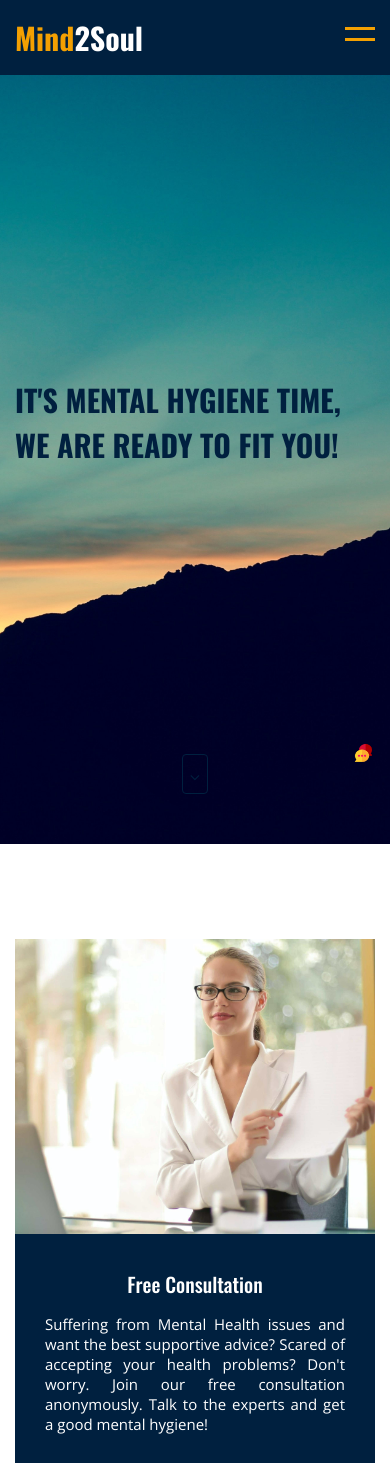
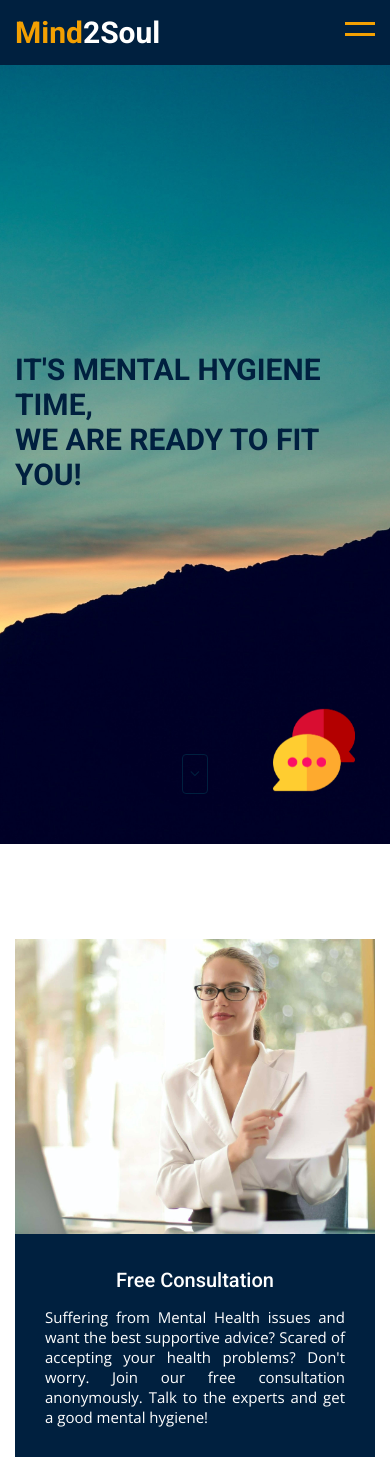
Before and after one commit to ishikabansal04/Mind2Soul-Microsoft-Student-Hackathon, a Node server app: page / in a window 390 px wide. Shown: the top 1463 px of the page. Run offline with Node 20, Linux system fonts and the light colour scheme; some libraries are stand-ins or nearby versions.

Commit message:
Fixing css in mobile view

```diff
--- a/public/css/style.css
+++ b/public/css/style.css
@@ -1,4 +1,5 @@
-@import url('https://fonts.googleapis.com/css?family=Oswald:300,400,500,600,700&display=swap');
+/* @import url('https://fonts.googleapis.com/css?family=Oswald:300,400,500,600,700&display=swap'); */
+@import url('https://fonts.googleapis.com/css2?family=Roboto:ital,wght@0,100;0,300;0,400;0,500;0,700;0,900;1,100;1,300;1,400;1,500;1,700;1,900&display=swap');
 @import url('https://stackpath.bootstrapcdn.com/font-awesome/4.7.0/css/font-awesome.min.css');
 @import url('https://fonts.googleapis.com/css?family=Open+Sans&display=swap');
 
@@ -12,7 +13,7 @@ body{
 	box-sizing: border-box;
 	margin:0;
 	padding:0;
-	font-family: 'Oswald', sans-serif;
+	font-family: 'Roboto', sans-serif;
 }
 
 /*Header*/
@@ -1698,6 +1711,10 @@ only screen and (max-width: 760px),
 	display: none;
 }
 
+#chat-icon img{
+	width: 50%;
+}
+
 #chat-icon{
 	position: fixed;
 	top: 88%;
@@ -1706,6 +1723,44 @@ only screen and (max-width: 760px),
 }
 
 
+@media screen and (max-width: 1200px) and (min-height: 1200px) {
+
+	#chat-icon{
+		top: 85%;
+		left: 85%;
+	}
+	#chat-icon img{
+		width: 100% !important;
+	}
+}
+
+
+@media screen and (max-width: 800px) {
+
+	#chat-icon{
+		top: 78%;
+		left: 78%;
+	}
+	#chat-icon img{
+		width: 100% !important;
+	}
+}
+
+
+@media screen and (max-width: 700px) {
+
+	#chat-icon{
+		top: 84%;
+		left: 70%;
+	}
+	#chat-icon img{
+		width: 70% !important;
+
+		/* z-index: 10000; */
+	}
+}
+
+
 .main-heading{
     font-family:Georgia, 'Times New Roman', Times, serif;
     color: #00203f;
```
Also changed, not shown: other parts of public/css/style.css (+84 -0 lines).
